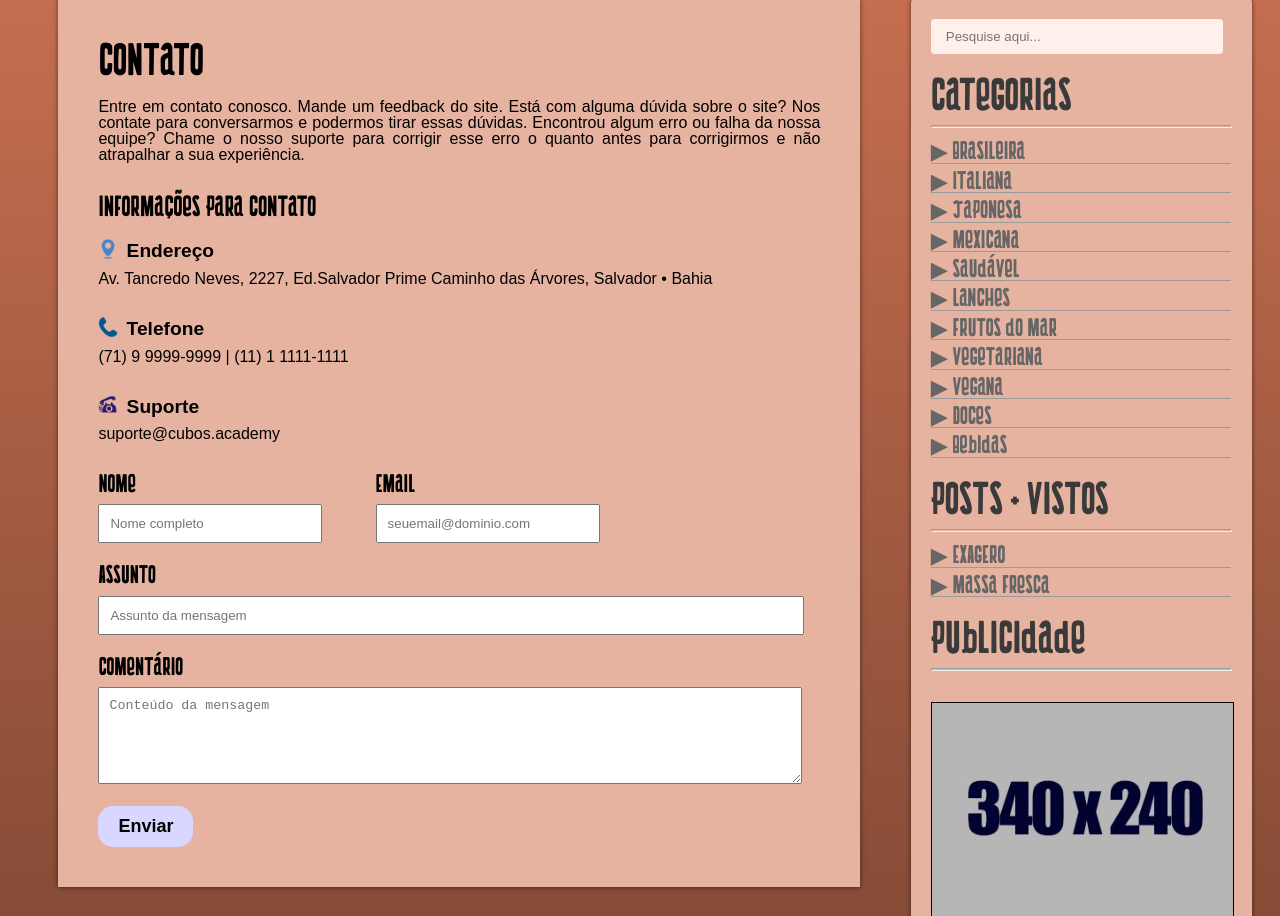
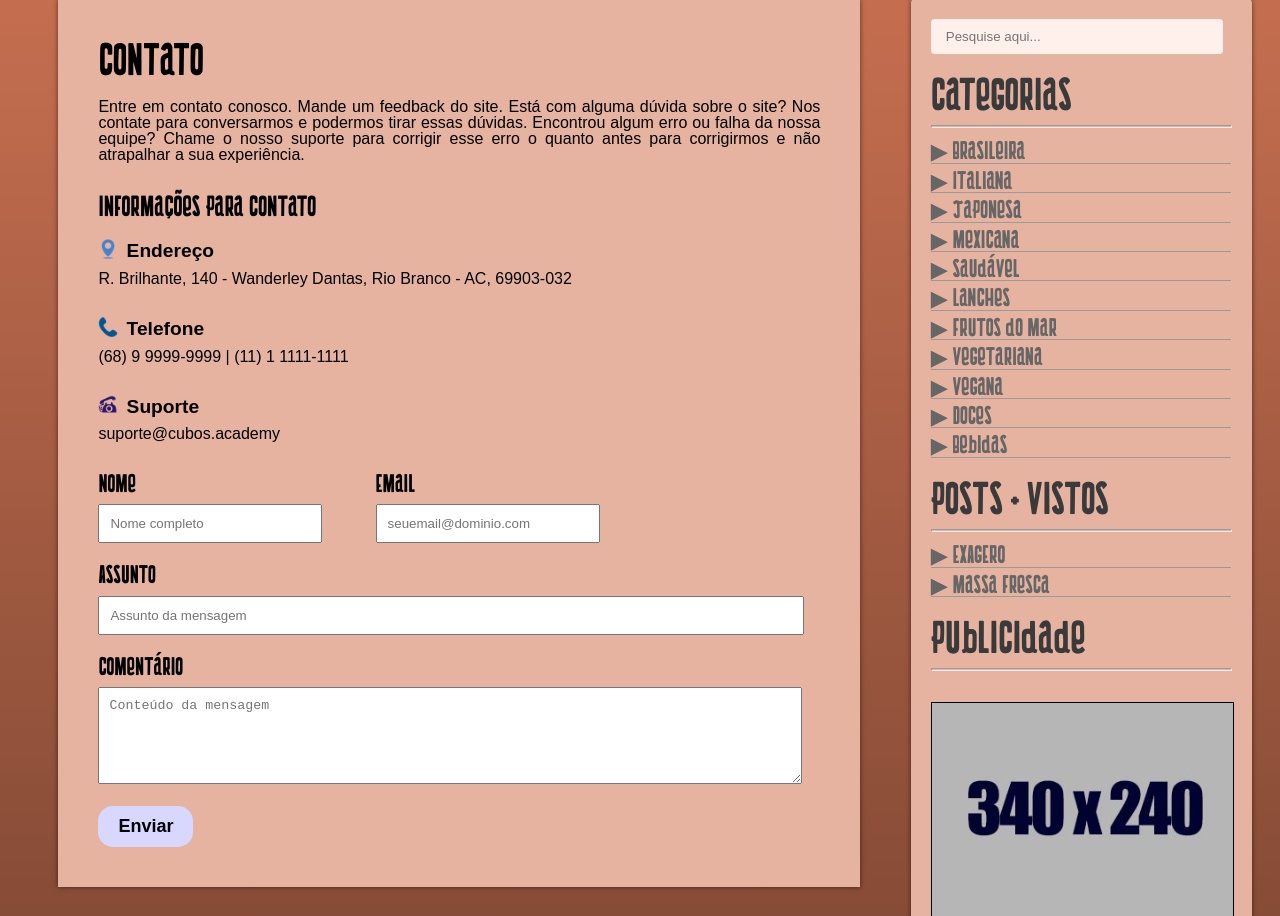
Before and after one commit to glsvitoria/projeto-trainee, a Node server app: page /contato in a window 1280 px wide. Shown: the part 302-1218 px from the top of the page. Run offline with Node 20, Linux system fonts and the light colour scheme; some libraries are stand-ins or nearby versions.

Commit message:
Apenas detalhes - último commit antes da apresentação

```diff
--- a/public/css/receitas.css
+++ b/public/css/receitas.css
@@ -42,6 +42,7 @@ main {
     text-align: center;
 
     margin: 1rem 0;
+    line-height: 1.6rem;
 }
 
 .mapa {
--- a/views/contato.ejs
+++ b/views/contato.ejs
@@ -26,10 +26,10 @@
                 <h3>Informações para contato</h3>
                 <img src="images/endereco100.png" alt="Ícone de localização">
                 <h4>Endereço</h4>
-                <p>Av. Tancredo Neves, 2227, Ed.Salvador Prime Caminho das Árvores, Salvador • Bahia</p>
+                <p>R. Brilhante, 140 - Wanderley Dantas, Rio Branco - AC, 69903-032</p>
                 <img src="images/telefone100.png" alt="Ícone de telefone">
                 <h4>Telefone</h4>
-                <p>(71) 9 9999-9999 | (11) 1 1111-1111</p>
+                <p>(68) 9 9999-9999 | (11) 1 1111-1111</p>
                 <img src="images/suporte100.png" alt="Íconde de suporte">
                 <h4>Suporte</h4>
                 <p>suporte@cubos.academy</p>
```
